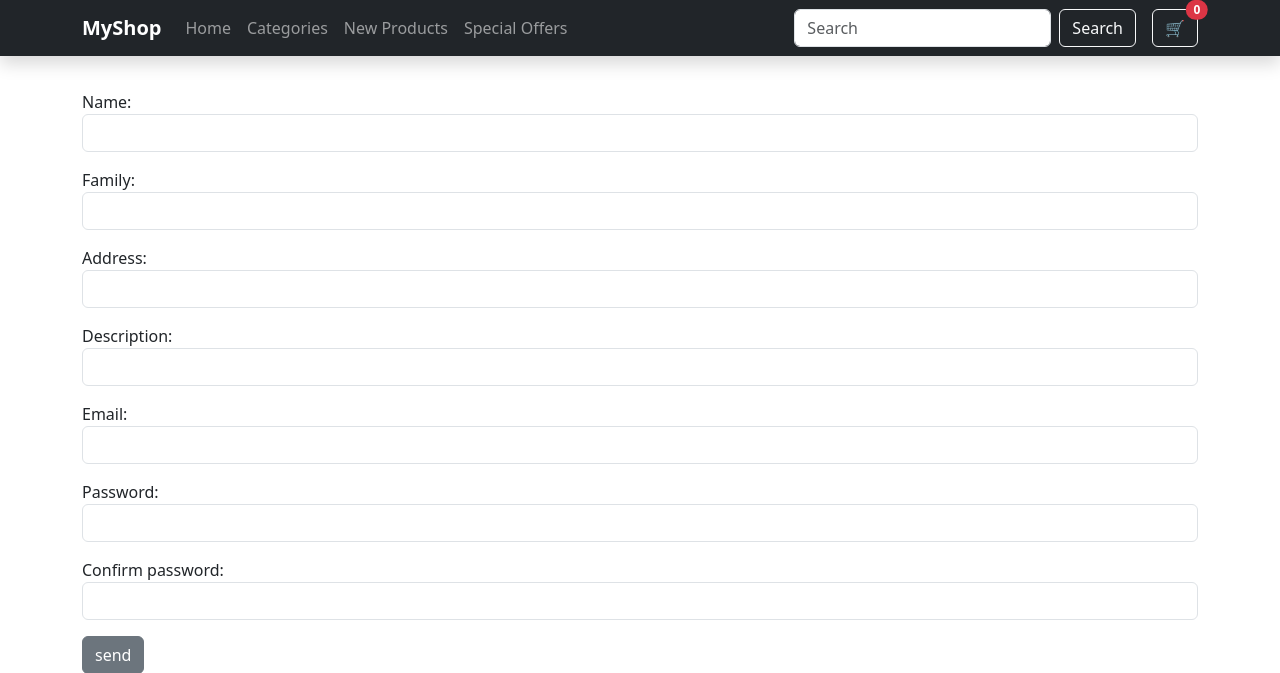
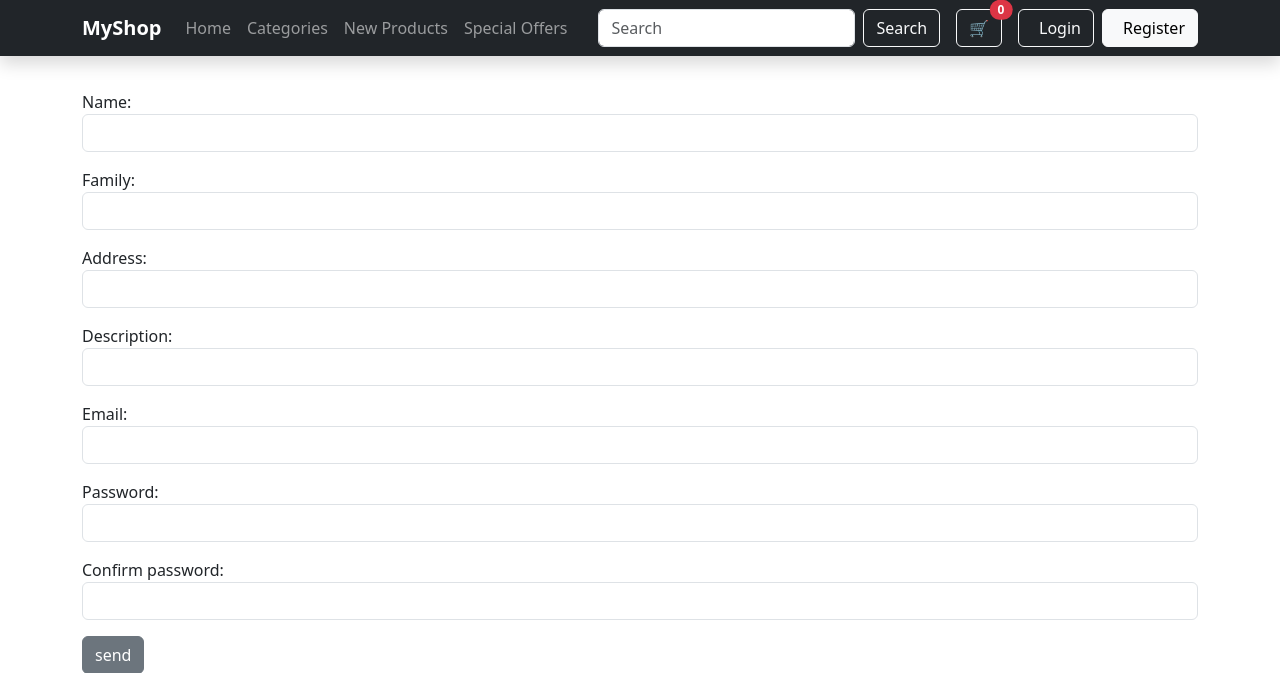
Before and after one commit to dehghan9156/django-online-shop, a Django app: page /accounts/register/ in a window 1280 px wide. Shown: the top 673 px of the page. Run offline with Django 5.2, Linux system fonts and the light colour scheme; some libraries are stand-ins or nearby versions.

Commit message:
Edit navbar

```diff
--- a/accounts/views.py
+++ b/accounts/views.py
@@ -41,7 +41,7 @@ class LoginUserView(View):
             user = authenticate(request,username=cd["email"], password=cd["password"])
             if user is not None :
                 login(request, user)
-                return redirect("/")
+                return redirect("product:home")
             messages.error(request,"user with this email is not found","error")
         else:
             messages.error(request,"email or password is not correct","error")
--- a/templates/base.html
+++ b/templates/base.html
@@ -56,6 +56,21 @@
             {{ cart_item_count|default:"0" }}
           </span>
         </a>
+<!-- داخل Navbar در جای دکمه‌ها: -->
+        <div class="d-flex align-items-center gap-2 ms-3">
+          {% if request.user.is_authenticated %}
+            <a href="{% url 'accounts:logout-user' %}" class="btn btn-outline-danger d-flex align-items-center gap-2">
+              <i class="bi bi-box-arrow-right"></i> Logout
+            </a>
+          {% else %}
+            <a href="{% url 'accounts:login-user' %}" class="btn btn-outline-light d-flex align-items-center gap-2">
+              <i class="bi bi-box-arrow-in-right"></i> Login
+            </a>
+            <a href="{% url 'accounts:register-user' %}" class="btn btn-light d-flex align-items-center gap-2">
+              <i class="bi bi-person-plus"></i> Register
+            </a>
+          {% endif %}
+        </div>
       </div>
     </div>
   </nav>
```
